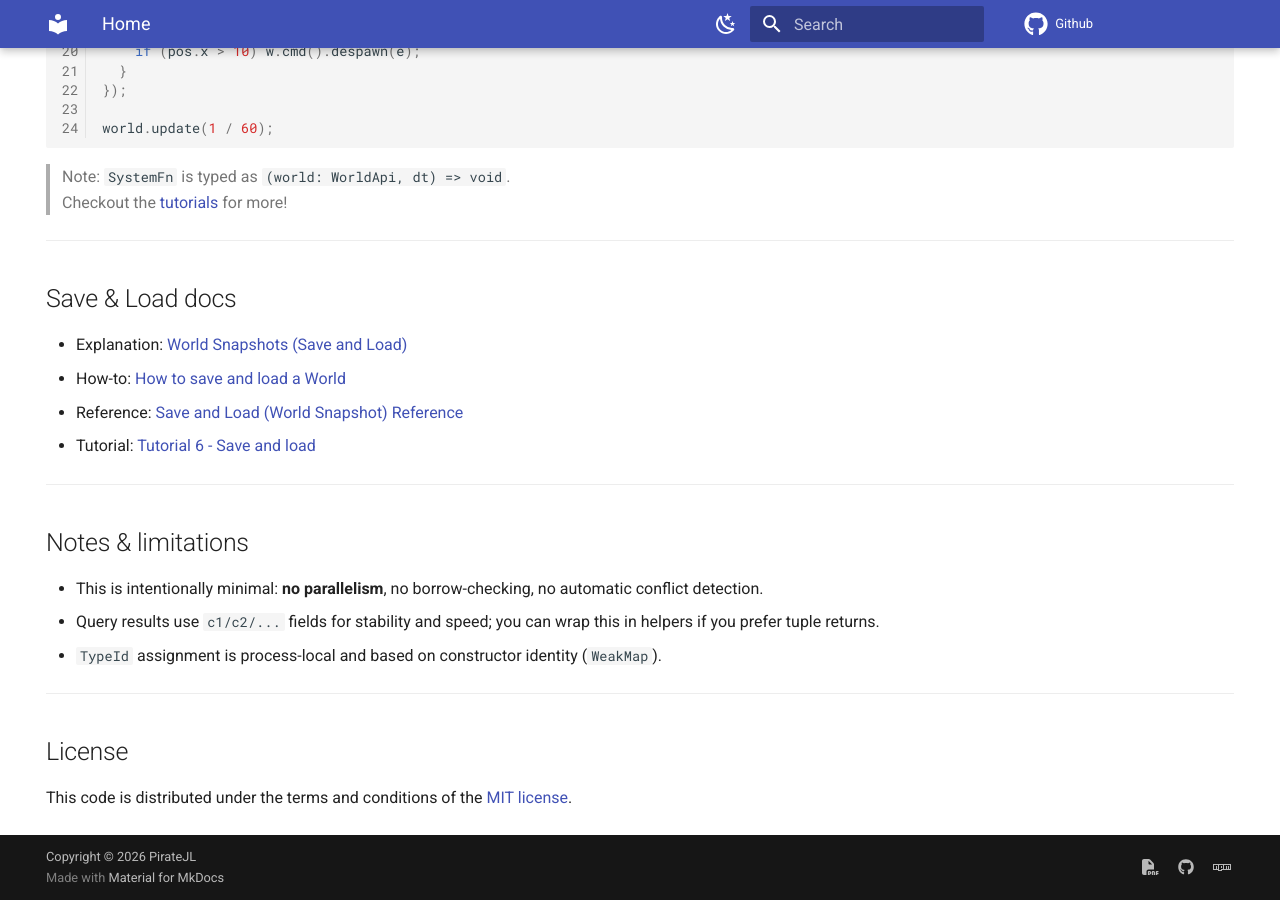
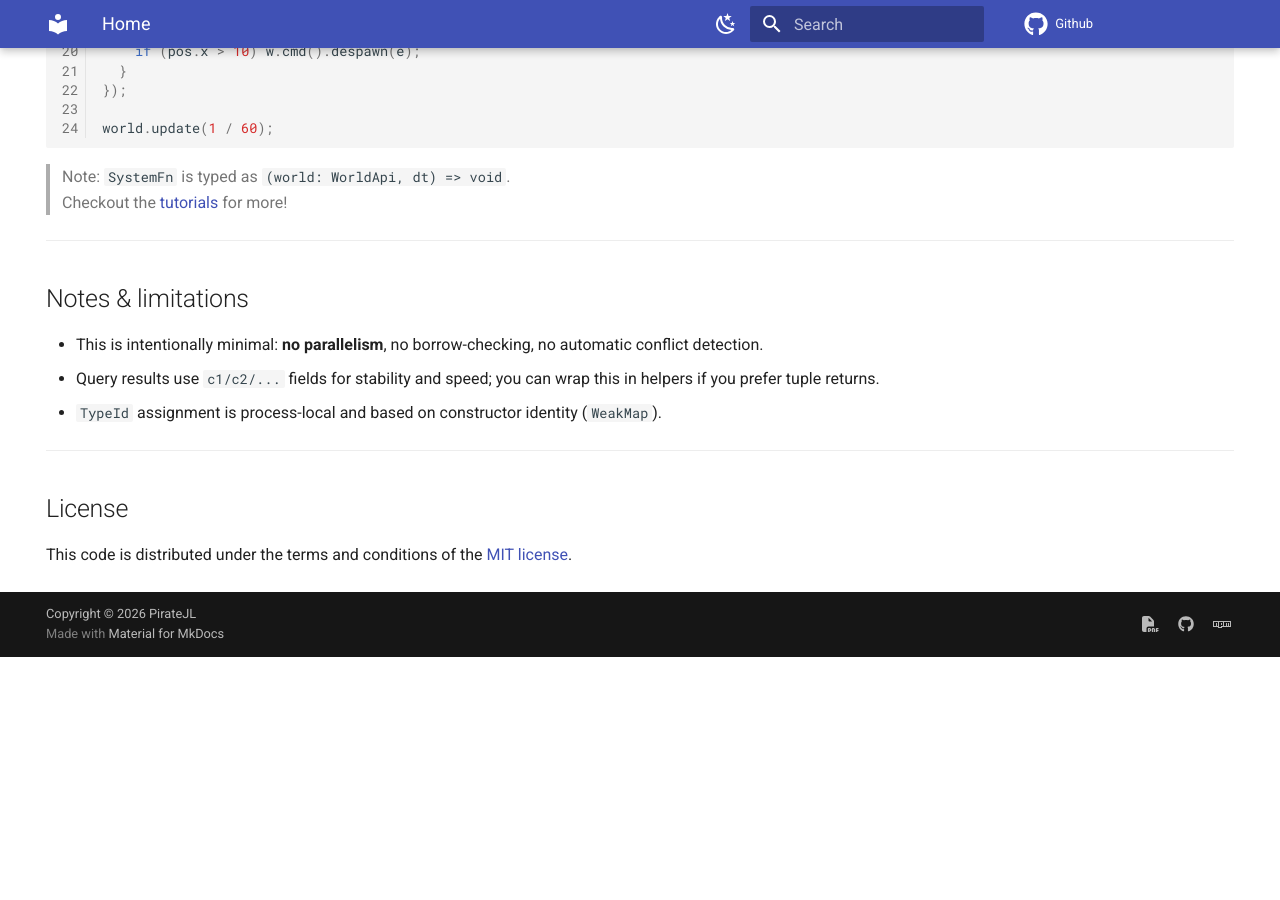
Before and after one commit to PirateJL/archetype-ecs-lib, an MkDocs documentation site: the page built from docs/index.md, in a window 1280 px wide and 900 px high, scrolled down 1116 px. Built offline with MkDocs 1.6.1 and Material for MkDocs 9.7.7, drawn with Linux system fonts in a browser that asks for light colours; comment, search, counter and statistics services are not loaded; the version menu is left out; after the commit the page ends 1773 px from its top, so only the background shows below that; some of the changed text lies outside the part shown.

Commit message:
FEAT #49 Fix documentation

```diff
--- a/docs/index.md
+++ b/docs/index.md
@@ -62,15 +62,6 @@ world.update(1 / 60);
 
 ---
 
-## Save & Load docs
-
-* Explanation: [World Snapshots (Save and Load)](./Explanation/world-snapshots-save-load.md)
-* How-to: [How to save and load a World](./How-To%20Guides/How-to-save-and-load-a-world.md)
-* Reference: [Save and Load (World Snapshot) Reference](./Reference/save-and-load.md)
-* Tutorial: [Tutorial 6 - Save and load](Tutorials/Tutorial-6—Save-and-load.md)
-
----
-
 ## Notes & limitations
 
 * This is intentionally minimal: **no parallelism**, no borrow-checking, no automatic conflict detection.
```
Also changed, not shown: other parts of docs/index.md (+2 -2 lines), docs/Tutorials/Tutorial-6—Save-and-load.md (+1 -1 lines).
